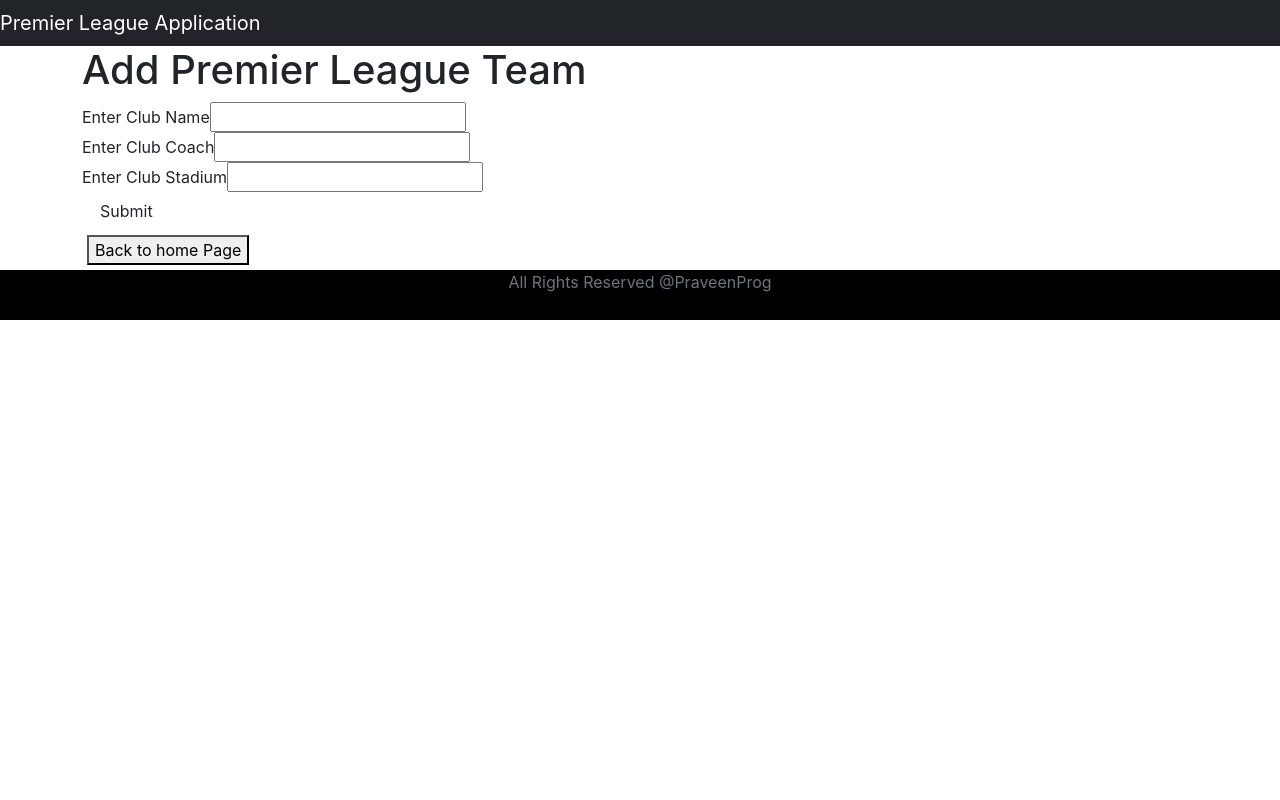
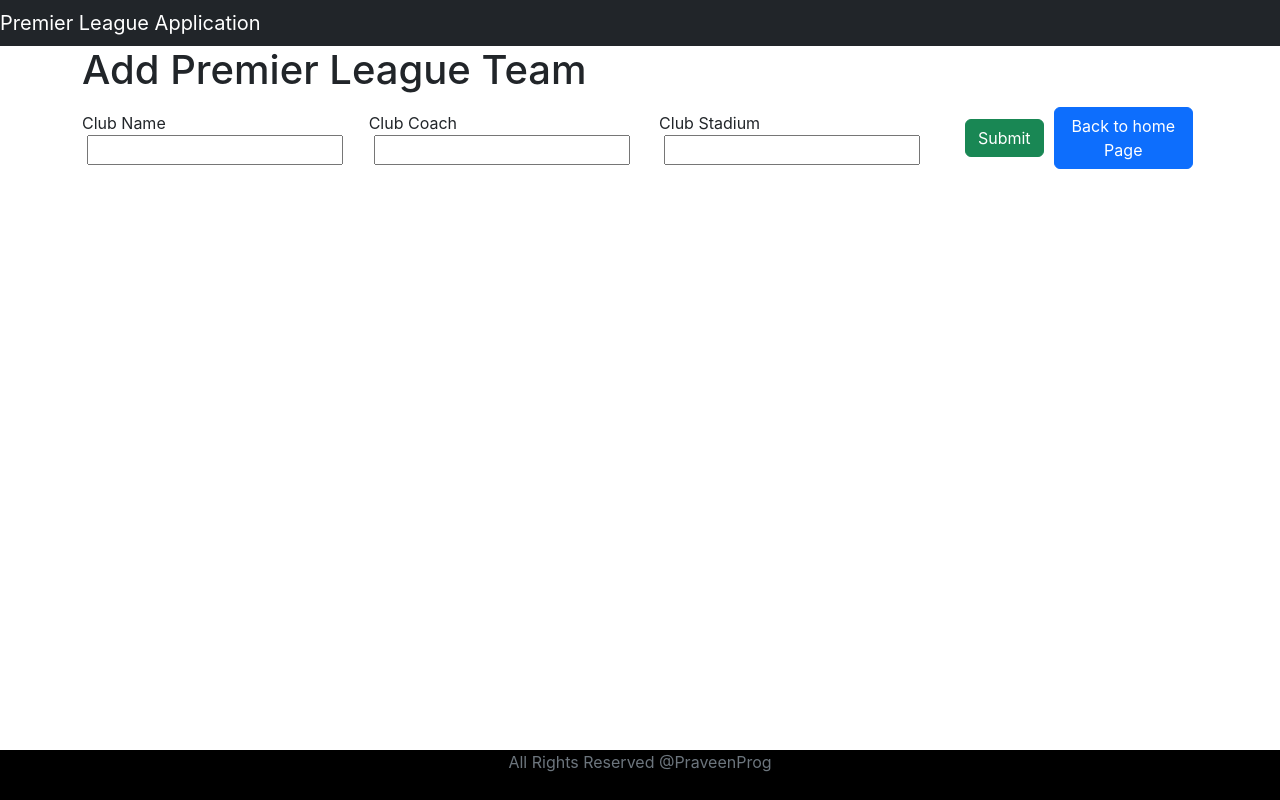
Before and after one commit to vigrahalaprawin/premierfrontend, a React (Create React App) app: page /addTeam in a window 1280 px wide. Built offline with nearby package versions, Linux system fonts and the light colour scheme; the HTML template or start-up script is replaced by a standard one.

Commit message:
checking the files

```diff
--- a/src/App.css
+++ b/src/App.css
@@ -38,6 +38,7 @@
 }
 
 .footer {
+  position: absolute;
   bottom: 0;
   width: 100%;
   height: 50px;
--- a/src/components/AddPremierTeam.jsx
+++ b/src/components/AddPremierTeam.jsx
@@ -1,5 +1,6 @@
 import React, { Component } from "react";
 import { Link } from "react-router-dom";
+import PremierService from "../service/PremierService";
 
 class AddPremierTeam extends Component {
   constructor(props) {
@@ -19,21 +20,12 @@ class AddPremierTeam extends Component {
       teamCoach: this.state.teamCoach,
       teamStadium: this.state.teamStadium,
     };
-    fetch("http://localhost:8080/api/addTeam", {
-      method: "POST",
-      headers: {
-        "Content-Type": "application/json", // Adjust the Content-Type as needed
-      },
-      body: JSON.stringify(data), // Include the request body as needed
-    })
-      .then((response) => {
-        console.log("we are in success score");
-        //window.location.reload
-      })
-      .catch((error) => {
-        console.log(error);
-        // Handle any errors
-      });
+
+    PremierService.addPremierTeam(data)
+      .then((response) => console.log("success scenario"))
+      .catch((response) =>
+        console.log("Adding team table failed ", response.data)
+      );
   }
   updateFormData(event) {
     this.setState({
@@ -45,12 +37,17 @@ class AddPremierTeam extends Component {
     return (
       <div>
         <h1>Add Premier League Team</h1>
-        <form name="premadd" onSubmit={this.premTeamSubmit}>
+        <form
+          className="d-flex align-items-center"
+          name="premadd"
+          onSubmit={this.premTeamSubmit}
+        >
           <div>
             <label>
-              Enter Club Name
+              Club Name
               <input
                 name="teamName"
+                className="mside-5"
                 onChange={this.updateFormData}
                 value={this.state.teamName}
                 type="text"
@@ -59,9 +56,10 @@ class AddPremierTeam extends Component {
           </div>
           <div>
             <label>
-              Enter Club Coach
+              Club Coach
               <input
                 name="teamCoach"
+                className="mside-5"
                 value={this.state.teamCoach}
                 onChange={this.updateFormData}
                 type="text"
@@ -70,8 +68,9 @@ class AddPremierTeam extends Component {
           </div>
           <div>
             <label>
-              Enter Club Stadium
+              Club Stadium
               <input
+                className="mside-5"
                 name="teamStadium"
                 value={this.state.teamStadium}
                 onChange={this.updateFormData}
@@ -82,16 +81,16 @@ class AddPremierTeam extends Component {
           <Link to="/teams">
             <button
               type="button"
-              className="mside-5 btn btn-seondary"
+              className="mside-5 btn btn-success"
               onClick={this.premTeamSubmit}
             >
               Submit
             </button>
           </Link>
+          <Link to="/">
+            <button className="m5 btn btn-primary">Back to home Page </button>
+          </Link>
         </form>
-        <Link to="/">
-          <button className="m5">Back to home Page </button>
-        </Link>
       </div>
     );
   }
--- a/src/components/ListAllMatchWeeks.jsx
+++ b/src/components/ListAllMatchWeeks.jsx
@@ -172,6 +172,7 @@ class ListAllMatchWeeks extends Component {
                 <th className="text-center">Home Score </th>
                 <th className="text-center">Away Team </th>
                 <th className="text-center">Away Score </th>
+                <th className="text-center"> Result </th>
                 <th className="text-center"> Options </th>
               </tr>
             </thead>
@@ -186,7 +187,7 @@ class ListAllMatchWeeks extends Component {
                         value={match.matchWeek}
                         className="w-30"
                         onChange={(event) =>
-                          this.updateMatchWeek(event, match.matchId)
+                          this.updateMatchRowItem(event, match.matchId)
                         }
                       />
                     ) : (
@@ -252,6 +253,17 @@ class ListAllMatchWeeks extends Component {
                     )}
                   </td>
                   <td className="text-center">
+                    {match.homeScore > match.awayScore ? (
+                      <button className="m5 btn btn-success" id={match.matchId}>
+                        W
+                      </button>
+                    ) : (
+                      <button className="m5 btn btn-danger" id={match.matchId}>
+                        L
+                      </button>
+                    )}
+                  </td>
+                  <td className="text-center">
                     <button
                       className="m5 btn btn-warning"
                       id={match.matchId}
@@ -264,7 +276,7 @@ class ListAllMatchWeeks extends Component {
                         : "Edit"}
                     </button>
                     <button
-                      className="btn btn-danger"
+                      className="btn btn-secondary"
                       id={match.matchId}
                       onClick={this.deleteMatchWeek}
                     >
--- a/src/components/ListPremierTeams.jsx
+++ b/src/components/ListPremierTeams.jsx
@@ -18,34 +18,41 @@ class ListPremierTeams extends Component {
   }
   deletePremTeam(event) {
     const premId = event.target.id;
-    fetch(`http://localhost:8080/api/deleteTeam/${premId}`, {
-      //Sending the parameter in url
-      method: "DELETE",
-      headers: {
-        "Content-Type": "application/json", // Adjust the Content-Type as needed
-      },
-    })
-      .then((response) => response.json())
+    PremierService.deletePremierTeam(premId)
       .then((response) => {
-        this.setState({ premTeams: response });
-        console.log("success");
+        this.setState({
+          premTeams: response.data,
+        });
+        console.log("Team deleted successfully");
       })
-      .catch((error) => {
-        console.log(error);
-        // Handle any errors
-      });
+      .catch((error) => console.log("error while deleting the premier team"));
   }
 
   render() {
     return (
       <div>
         <h2 className="text-center">Premier League Teams</h2>
-        <Link to="/addTeam">
-          <button className="btn btn-primary m5 addTeambasic">Add Team</button>
-        </Link>
+
+        <div>
+          <Link to="/addTeam">
+            <button className="btn btn-primary m5 addTeambasic">
+              Add Team
+            </button>
+          </Link>
+          <Link to="/matchWeek">
+            <button className="btn btn-primary m5 addTeambasic">
+              Add Match Week Results
+            </button>
+          </Link>
+          <Link to="/allMatchWeeks">
+            <button className="btn btn-primary m5 addTeambasic">
+              Match Week HomePage
+            </button>
+          </Link>
+        </div>
 
         <div className="row">
-          <table className="table  table-striped table-bordered">
+          <table className="table  table-striped table-bordered text-center">
             <thead>
               <tr>
                 <th>Club Name</th>
@@ -61,12 +68,15 @@ class ListPremierTeams extends Component {
                   <td>{premTeam.teamCoach}</td>
                   <td>{premTeam.teamStadium}</td>
                   <td>
-                    <button id={premTeam.id} onClick={this.deletePremTeam}>
+                    <button
+                      className="btn btn-danger"
+                      id={premTeam.id}
+                      onClick={this.deletePremTeam}
+                    >
                       Delete
                     </button>
-
                     <Link to={`/editTeam/${premTeam.id}`}>
-                      <button className="m5" id={premTeam.id}>
+                      <button className="m5 btn btn-secondary" id={premTeam.id}>
                         Edit
                       </button>
                     </Link>
@@ -76,18 +86,6 @@ class ListPremierTeams extends Component {
             </tbody>
           </table>
         </div>
-        <div>
-          <Link to="/matchWeek">
-            <button className="btn btn-primary m5 addTeambasic">
-              Add Match Week Results
-            </button>
-          </Link>
-          <Link to="/allMatchWeeks">
-            <button className="btn btn-primary m5 addTeambasic">
-              Match Week HomePage
-            </button>
-          </Link>
-        </div>
       </div>
     );
   }
--- a/src/service/PremierService.js
+++ b/src/service/PremierService.js
@@ -1,7 +1,7 @@
 import axios from "axios";
 
 const PREM_BASE_URL = "http://localhost:8080/api/teams";
-const PREM_ADDTEAM_URL = "http://localhost:8080/api/addteams";
+const PREM_ADDTEAM_URL = "http://localhost:8080/api/addTeam";
 const PREM_DELETE_URL = "http://localhost:8080/api/deleteTeam";
 const PREM_LEAGUETEAMS_URL = "http://localhost:8080/api/premierTeams";
 const PREM_TEAMBYID_URL = "http://localhost:8080/api/premTeam";
@@ -12,9 +12,9 @@ class PremierService {
     return axios.get(PREM_BASE_URL);
   }
 
-  addPremierTeam() {
+  addPremierTeam(teamData) {
     //adding the prem team
-    return axios.post(PREM_ADDTEAM_URL);
+    return axios.post(PREM_ADDTEAM_URL, teamData);
   }
 
   updatePremierTeam(teamId) {
@@ -22,9 +22,9 @@ class PremierService {
     return axios.put(`${PREM_UPDATETEAM_URL}/${teamId}`);
   }
 
-  deletePremierTeam() {
+  deletePremierTeam(teamId) {
     //deleting the PL teams
-    return axios.post(PREM_DELETE_URL);
+    return axios.delete(`${PREM_DELETE_URL}/${teamId}`);
   }
 
   getOnlyPremierTeams() {
```
